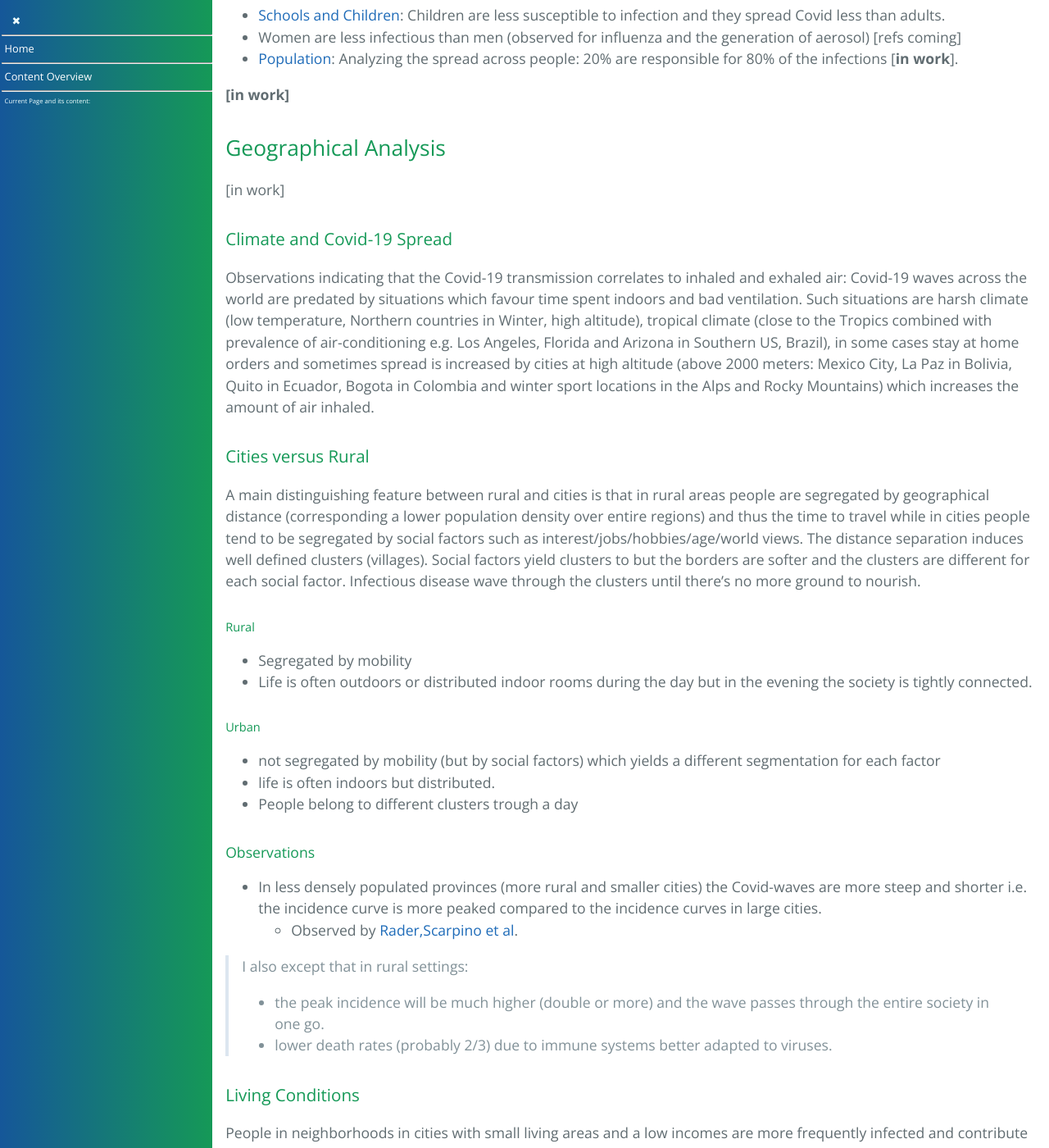
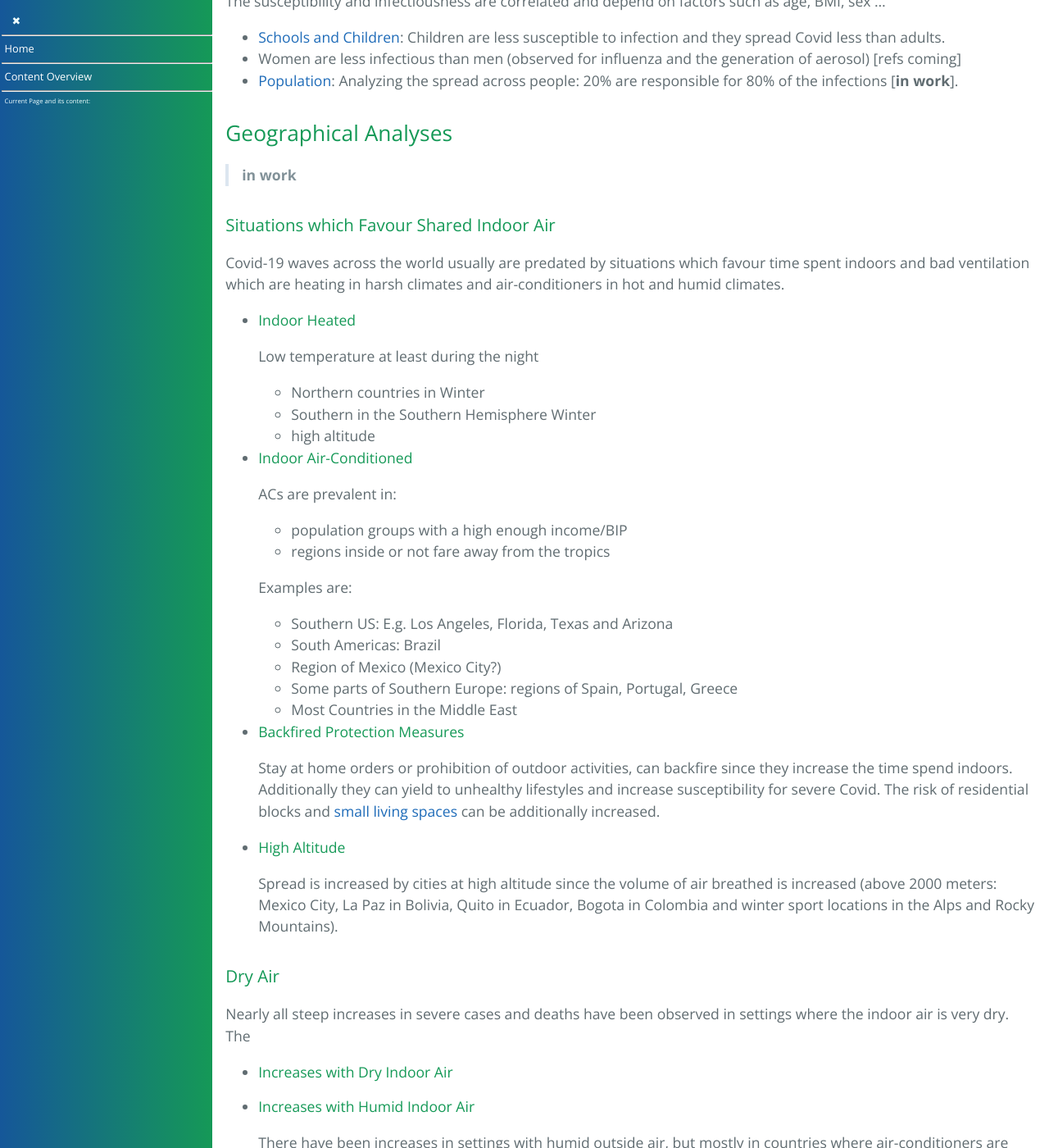
Before and after one commit to forestgrape/coronavirus, a Jekyll site: the page built from 5_epidemiological/spread_analyses.md, in a window 1280 px wide and 1400 px high, scrolled down 2447 px. Shown: the whole window at 82% size. Built offline with Jekyll 4.4.1, drawn with Linux system fonts in a browser that asks for light colours; our own code applies the rules of GitHub Pages for plain Markdown files; some of the changed text lies outside the part shown.

Commit message:
schools and children section moved to populations characteristics, geographical analyses extension in work

```diff
--- a/5_epidemiological/spread_analyses.md
+++ b/5_epidemiological/spread_analyses.md
@@ -5,21 +5,22 @@
   * [Covid Transmission happens when much Air is Exchanged between People](#covid-transmission-happens-when-much-air-is-exchanged-between-people)
   * [Observations supporting the Air Exchange Hypothesis](#observations-supporting-the-air-exchange-hypothesis)
   * [The Susceptibility and Infectiousness varies across People and depends on Biological Factors](#the-susceptibility-and-infectiousness-varies-across-people-and-depends-on-biological-factors)
-* [Geographical Analysis](#geographical-analysis)
-  * [Climate and Covid-19 Spread](#climate-and-covid-19-spread)
+* [Geographical Analyses](#geographical-analyses)
+  * [Situations which Favour Shared Indoor Air](#situations-which-favour-shared-indoor-air)
+  * [Dry Air](#dry-air)
+  * [Unhealthy Lifestyles in the last Decades](#unhealthy-lifestyles-in-the-last-decades)
   * [Cities versus Rural](#cities-versus-rural)
   * [Living Conditions](#living-conditions)
-* [Infectors](#infectors)
+* [Population Characteristics](#population-characteristics)
   * [Infector Distribution](#infector-distribution)
   * [Infectors and Symptom Status](#infectors-and-symptom-status)
-  * [Children](#children)
-* [Spread Situations](#spread-situations)
+  * [Schools and Children](#schools-and-children)
+* [Spread in Selected Situations](#spread-in-selected-situations)
   * [Spread Situations Summary](#spread-situations-summary)
   * [Indoor Social Settings](#indoor-social-settings)
   * [Airplanes](#airplanes)
   * [Large Scale Production Factories](#large-scale-production-factories)
   * [Large Scale Sporting Events](#large-scale-sporting-events)
-  * [Schools and Children](#schools-and-children)
 * [Summarized References](#summarized-references)
   * [Comments on Spread Analysis](#comments-on-spread-analysis)
   * [References Household Transmissions](#references-household-transmissions)
@@ -73,13 +74,55 @@
 * [Population](#population): Analyzing the spread across people: 20% are responsible for 80% of the infections [**in work**].
 
 
-**[in work]**
 
-## Geographical Analysis
-[in work]
+## Geographical Analyses
 
-### Climate and Covid-19 Spread
-Observations indicating that the Covid-19 transmission correlates to inhaled and exhaled air:  Covid-19 waves across the world are predated by situations which favour time spent indoors and bad ventilation. Such situations are harsh climate (low temperature, Northern countries in Winter, high altitude), tropical climate (close to the  Tropics combined with prevalence of air-conditioning e.g. Los Angeles, Florida and Arizona in Southern US, Brazil), in some cases stay at home orders and sometimes spread is increased by cities at high altitude (above 2000 meters: Mexico City, La Paz in Bolivia, Quito in Ecuador, Bogota in Colombia and winter sport locations in the Alps and Rocky Mountains) which increases the amount of air inhaled.
+> **in work**
+
+### Situations which Favour Shared Indoor Air
+Covid-19 waves across the world usually are predated by situations which favour time spent indoors and bad ventilation which are heating in harsh climates and air-conditioners in hot and humid climates.
+
+* #### Indoor Heated
+  Low temperature at least during the night
+  * Northern countries in Winter
+  * Southern in the Southern Hemisphere Winter
+  * high altitude
+
+* #### Indoor Air-Conditioned
+  ACs are prevalent in:
+  * population groups with a high enough income/BIP
+  * regions inside or not fare away from the  tropics
+
+  Examples are:
+  * Southern US: E.g. Los Angeles, Florida, Texas and Arizona
+  * South Americas: Brazil
+  * Region of Mexico (Mexico City?)
+  * Some parts of Southern Europe: regions of Spain, Portugal, Greece
+  * Most Countries in the Middle East
+
+* #### Backfired Protection Measures
+  Stay at home orders or prohibition of outdoor activities, can backfire since they increase the time spend indoors. Additionally they can yield to unhealthy lifestyles and increase susceptibility for severe Covid. The risk of residential blocks and [small living spaces](#living-conditions) can be additionally increased.
+
+* #### High Altitude
+  Spread is increased by cities at high altitude since the volume of air breathed is increased (above 2000 meters: Mexico City, La Paz in Bolivia, Quito in Ecuador, Bogota in Colombia and winter sport locations in the Alps and Rocky Mountains).
+
+
+### Dry Air
+Nearly all steep increases in severe cases and deaths have been observed in settings where the indoor air is very dry. The
+* #### Increases with Dry Indoor Air
+* #### Increases with Humid Indoor Air
+  There have been increases in settings with humid outside air, but mostly in countries where air-conditioners are prevalent and ACs remove humidity.
+  * Some states in the souther US had Covid waves in quite humid air settingsf
+  * Brazil November 2020 through March 2021
+
+### Unhealthy Lifestyles in the last Decades
+#### Air-pollution during the last Decades
+Examples Northern Italy, Northern India, Teheran
+#### Overweight
+Examples UK, US, Mexico, Brazil
+
+
+
 
 
 <!--
@@ -110,13 +153,13 @@
 Infectious disease wave through the clusters until there's no more ground to nourish.
 
 ##### Rural
-  * Segregated by mobility
-  * Life is often outdoors or distributed indoor rooms during the day but in the evening the society is tightly connected.
+* Segregated by mobility
+* Life is often outdoors or distributed indoor rooms during the day but in the evening the society is tightly connected.
 
 ##### Urban
-  * not segregated by mobility (but by social factors) which yields a different segmentation for each factor
-  * life is often indoors but distributed.
-  * People belong to different clusters trough a day
+* not segregated by mobility (but by social factors) which yields a different segmentation for each factor
+* life is often indoors but distributed.
+* People belong to different clusters trough a day
 
 #### Observations
 * In less densely populated provinces (more rural and smaller cities) the Covid-waves are more steep and shorter i.e. the incidence curve is more peaked compared to the incidence curves in large cities.
@@ -132,7 +175,7 @@
 * [Brueningk et al](#summary-brueningk) deduce the Covid-19 spread from SARS-2 genome sequencing: Small living space (and low incomes) are key factors for increased spread.
 * [Lundkvist et al](#lundkvist) observe that in Stockholm people living in suburbs with large buildings built in the 60s have a seroprevalence of 30%, compared to a seroprevalence of 4% for people living in modern building (likely some form of ventilation is built in).
 
-## Infectors
+## Population Characteristics
 Knowing how infectors are distributed, can help to fine-tune control measures.
 
 ### Infector Distribution
@@ -147,11 +190,25 @@
 * The two mass infection events observed in airplanes were both caused by symptomatic infectors [Freedman and Wilder-Smith](#freedman).
 * [Madewell et al](#summary-madewell) find that in household settings symptomatic infectors cause about 3 times as many infections as pre/asymptomatic infectors.
 
-### Children
-Children are less likely to be infectees and less likely to be infectors [see section [Schools and Children](#schools-and-children)].
+
+### Schools and Children
+Children are less likely to be infectees and less likely to be infectors.
+
+A recommended review is [COVID-19 Transmission and Children: The Child Is Not to Blame](#leeraszka) by B. Lee and W. Raszka. Notable findings from the studies are below and summaries of most studies are in [Summarized References](#summarized-references).
+
+* [Dattner et al](#summary-dattner) observed that children are relative to adults
+  * less susceptible 45% [40%, 55%])
+  * somewhat less infectious 85% [65%, 110%])
+* [Madewell et al](#summary-madewell) find that children are only about half as likely to get infected in households compared to adults (spouses which are most likely to get infected)
+* [Vlachos, Hertegard and Svaleryd](#summary-vlachossvaleryd) found that parents children in the 9th school year (open schools)had about the same incidence rate for Covid-19 as parents children in the 10th school year (closed school). If adjusted for factors such as age and occupation the risk was about 15% higher for being diagnosed with Covid-19 when the child went to open schools. // Comment: this indicate that other factors are more important than whether the children go to school.
+* Large high school outbreak in Israel shortly after reopening of the schools. The outbreak was probably due to aerosol super-spreading from teacher(s) which was enable by densely populated rooms and the permanent use of air-conditioning [Summary Stein-Zamir](#summary-stein-zamir).
+* [Ehrhardt et al](#summary-ehrhardtbrockmann) observed in Baden-Wuertenberg between 19 May to 28 July:
+  * 6 of 137 infected pupils infected a total of 11 other pupils (an R value contribution of below .1)
+  * 3% of infections of children (0-19 year) could be traced back to schools. Where as 41% to families and 8% to festivals/events.
+* [Perez-Lopez et al](#summary-perez-lopez) published statistics about viruses detected in nasopharyngeal swabs from visits in Sidra Medicine, the main pediatric center in Qatar. They observed a significant 30 fold reduction for influenza A. A 30% reduction was observed for influenza B and Common HCoVs. //Comment: Their observations indicate that in school settings only the influenza A transmission is efficient and other viruses are transmitted mainly in setting other than schools. This in turn indicates that for most viruses adults play the major role in the transmission.
 
 
-## Spread Situations
+## Spread in Selected Situations
 **[in work]**
 Spread situations and patterns of Covid-19 both observed and described in literature are discussed.
 
@@ -195,7 +252,7 @@
 
 #### Settings in Sport Stadiums
 [**in work**]
-* Netherlands: up to 15 - 35% until 1.10.
+* Netherlands: 15 - 35% of capacity until 1.10.
 * Switzerland:up to 2/3 of capacity [to check] allowed between 1.10.20 and 28.10.20 both for ice hockey (indoor) and football. All fans needed to wear a mask (of any type) but were allowed to drink (including alcoholic beverages).
 * Ukraine: allowed in mid October (exact dates to be checked)
 * Belgium: up to 400 outdoors and 200 indoors allowed from 23.9. to 23.10.
@@ -239,20 +296,6 @@
 * UK (no spectators until 2.12.): between 21.10. and 4.11. all matches (16) have been played
 * Netherlands (allowed only until 1.10.): between 21.10. and 4.11. all matches (18) have been played
 * Germany: no matches cancelled [to confirm]
-
-### Schools and Children
-A recommended review is [COVID-19 Transmission and Children: The Child Is Not to Blame](#leeraszka) by B. Lee and W. Raszka. Notable findings from the studies are below and summaries of most studies are in [Summarized References](#summarized-references).
-
-* [Dattner et al](#summary-dattner) observed that children are relative to adults
-  * less susceptible 45% [40%, 55%])
-  * somewhat less infectious 85% [65%, 110%])
-* [Madewell et al](#summary-madewell) find that children are only about half as likely to get infected in households compared to adults (spouses which are most likely to get infected)
-* [Vlachos, Hertegard and Svaleryd](#summary-vlachossvaleryd) found that parents children in the 9th school year (open schools)had about the same incidence rate for Covid-19 as parents children in the 10th school year (closed school). If adjusted for factors such as age and occupation the risk was about 15% higher for being diagnosed with Covid-19 when the child went to open schools. // Comment: this indicate that other factors are more important than whether the children go to school.
-* Large high school outbreak in Israel shortly after reopening of the schools. The outbreak was probably due to aerosol super-spreading from teacher(s) which was enable by densely populated rooms and the permanent use of air-conditioning [Summary Stein-Zamir](#summary-stein-zamir).
-* [Ehrhardt et al](#summary-ehrhardtbrockmann) observed in Baden-Wuertenberg between 19 May to 28 July:
-  * 6 of 137 infected pupils infected a total of 11 other pupils (an R value contribution of below .1)
-  * 3% of infections of children (0-19 year) could be traced back to schools. Where as 41% to families and 8% to festivals/events.
-* [Perez-Lopez et al](#summary-perez-lopez) published statistics about viruses detected in nasopharyngeal swabs from visits in Sidra Medicine, the main pediatric center in Qatar. They observed a significant 30 fold reduction for influenza A. A 30% reduction was observed for influenza B and Common HCoVs. //Comment: Their observations indicate that in school settings only the influenza A transmission is efficient and other viruses are transmitted mainly in setting other than schools. This in turn indicates that for most viruses adults play the major role in the transmission.
 
 
 ---
```
